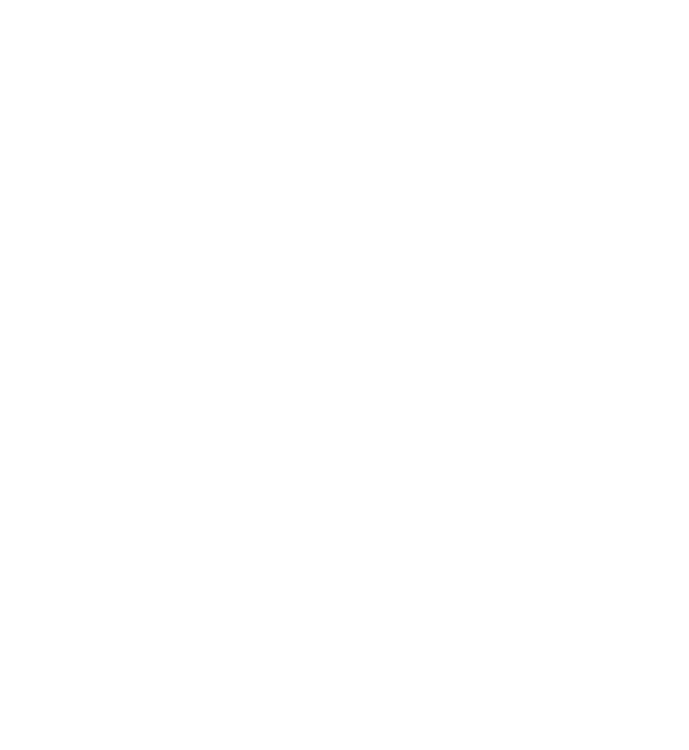
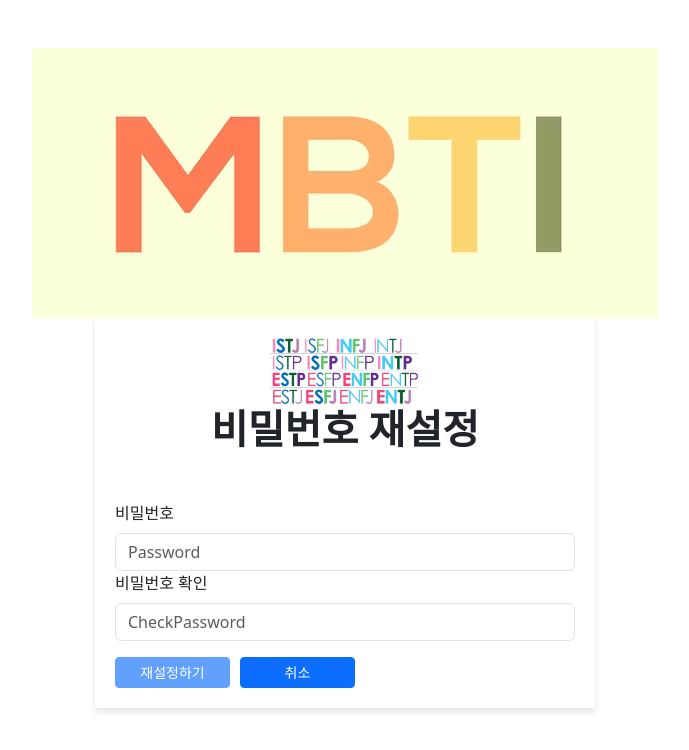
Before and after one commit to Vanillwa/mbti-react, a React (Create React App) app: page /resetpwd in a window 1280 px wide. Before the commit this address had no page. Shown: the top 750 px of the page, without its empty margins (295-984 px from the left). Built offline with nearby package versions, Linux system fonts and the light colour scheme.

Commit message:
인증번호 세션저장

```diff
--- a/src/App.js
+++ b/src/App.js
@@ -10,6 +10,8 @@
 import Write from "./pages/Write";
 import Profile from "./pages/Profile";
 import FindPwd from "./pages/FindPwd";
+import ResetPassword from "./pages/ResetPassword";
+import UpdatePwd from "./pages/UpdatePwd";
 
 
 
@@ -29,7 +31,9 @@
         </Route>
         <Route path="/" element={<Main />} />
         <Route path="/join" element={<Join />} />
+        <Route path="/resetpwd" element={<ResetPassword/>}/>
         <Route path="/findpwd" element={<FindPwd />}/>
+        <Route path="/updatepwd" element={<UpdatePwd/>}/>
       </Routes>
     </div>
   );
--- a/src/css/FindPwd.module.css
+++ b/src/css/FindPwd.module.css
@@ -12,6 +12,9 @@
   }
   .mainbtn{
 
+  }
+  .mbtiImg{
+    width:150px;
   }
   .findbtn{
     margin-right:10px;
--- a/src/css/ResetPwd.module.css
+++ b/src/css/ResetPwd.module.css
@@ -10,7 +10,9 @@
   .card-body {
     padding: 20px;
   }
-
+ .mbtiImg{
+  width:150px;
+ }
 
   .cancelbtn{
     margin-left:10px;
--- a/src/pages/FindPwd.js
+++ b/src/pages/FindPwd.js
@@ -71,7 +71,7 @@
           <div className="card-body">
             <form>
               <div className="text-center mb-5">
-                <img src={img} alt="회원사진" className="user-image" />
+                <img src={img} alt="회원사진" className={styles.mbtiImg} />
                 <h2 className="fw-bold" style={{ fontSize: "40px" }}>
                   비밀번호찾기
                 </h2>
--- a/src/pages/ResetPassword.js
+++ b/src/pages/ResetPassword.js
@@ -11,6 +11,7 @@
   const [checkPassword, setCheckpassword] = useState("");
   const [checkCodeAlert, setCheckCodeAlert] = useState();
   const [isSame, setIsSame] = useState(true);
+
 
   const cancelBtn = () => {
     navigate("/findpwd");
@@ -27,6 +28,9 @@
     setCheckpassword(input);
   };
   const ComparePassword = () => {
+
+
+
     if (password === "") {
       setCheckCodeAlert("");
       setIsSame(true);
@@ -52,6 +56,7 @@
 
   //비밀번호 재설정클릭시
   const navigate = useNavigate();
+
   const UpdatePwd = () => {
     navigate("/updatepwd");
   };
@@ -66,7 +71,7 @@
           <div className="card-body">
             <form>
               <div className="text-center mb-5">
-                <img src={img} alt="회원사진" className="user-image" />
+                <img src={img} alt="회원사진" className={styles.mbtiImg} />
                 <h2 className="fw-bold" style={{ fontSize: "40px" }}>
                   비밀번호 재설정
                 </h2>
```
Also changed, not shown: src/pages/Join.js (+7 -0 lines), 2 other files (tests, documents, lock files or other folders).
